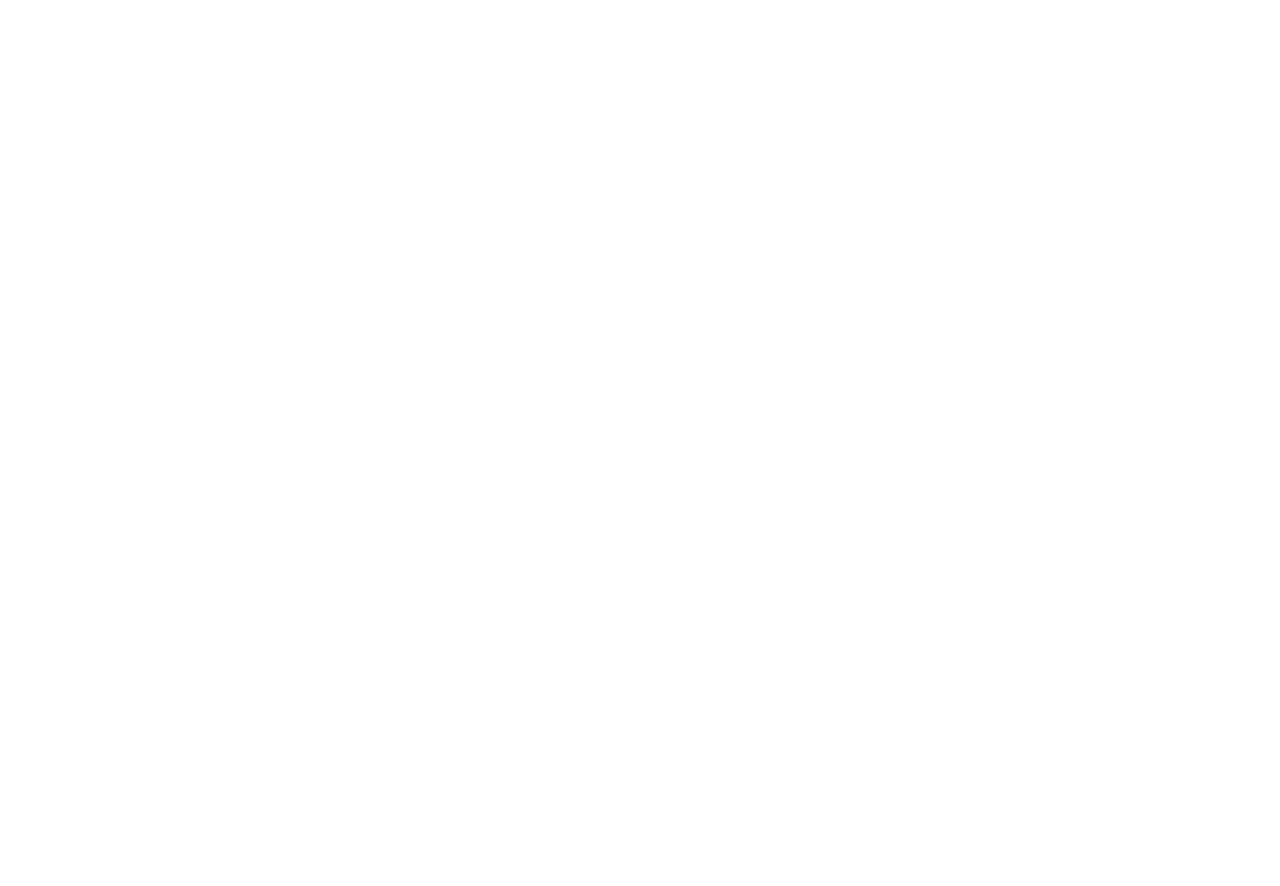
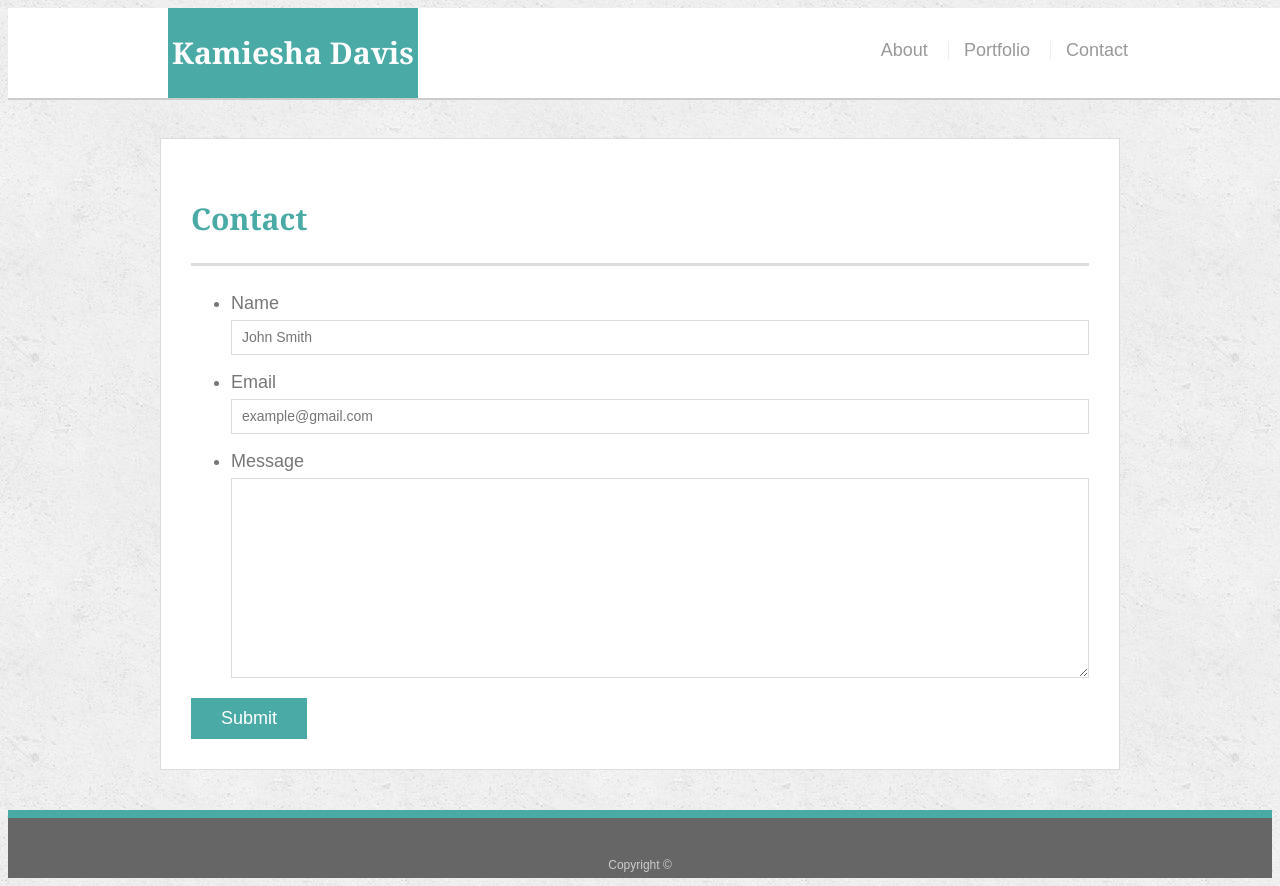
Before and after one commit to Miesha/bootstrap-portfolio, a plain HTML site: page contact.html in a window 1280 px wide. Before the commit the page ends 800 px from the top, so only its background shows below. Drawn offline with Linux system fonts and the light colour scheme.

Commit message:
styled portfolio

```diff
--- a/assets/css/style.css
+++ b/assets/css/style.css
@@ -1,26 +1,217 @@
-body{
+body {
+    font-family: Arial, "Helvetica Neue", Helvetica, sans-serif;
+    font-size: 18px;
+    line-height: 34px;
+    color: #777777;
+    background: url("../images/concrete_seamless.png");
+  }
 
-    font-family: cursive;
-    background-color: gray;
+  * {
+    box-sizing: border-box;
+  }
 
+  /* general */
 
-}
+  .container {
+    width: 100%;
+    max-width: 960px;
+    margin: 0 auto;
+    clear: both;
+  }
 
- /* h1{
-    padding: 5px;
-    background-color: #48d1cc;
-    margin:5%;
-    Margin-top: 0;
+  h1,
+  h2,
+  h3,
+  p {
+    margin-bottom: 20px;
+  }
+
+  p:last-child {
+    margin-bottom: 0;
+  }
+
+  h1,
+  h2,
+  h3 {
+    font-family: Georgia, Times, "Times New Roman", serif;
+    font-weight: 700;
+    color: #4aaaa5;
+  }
+
+  h1 {
+    padding-bottom: 20px;
+    font-size: 30px;
+    line-height: 49px;
+    border-bottom: 3px solid #dddddd;
+  }
+
+  h2,
+  h3 {
+    font-size: 22px;
+  }
+
+  /* header */
+
+  #masthead {
+    position: fixed;
+    z-index: 99;
+    width: 100%;
+    margin: 0 0 30px;
+    overflow: auto;
+    color: #ffffff;
+    background: #ffffff;
+    border-bottom: 2px solid #cccccc;
+  }
+
+  #logo {
+    float: left;
+    width: 250px;
+    height: 90px;
+    font-family: Georgia, Times, "Times New Roman", serif;
+    font-size: 30px;
+    font-weight: 700;
+    line-height: 90px;
+    color: #ffffff;
+    text-align: center;
+    text-decoration: none;
+    background: #4aaaa5;
+  }
+
+  nav {
+    float: right;
+    margin-top: 25px;
+  }
+
+  nav a {
+    display: inline-block;
+    padding-left: 15px;
+    margin-left: 15px;
+    line-height: 18px;
+    color: #999;
+    text-decoration: none;
+    border-left: 1px solid #efefef;
+  }
+
+  nav a:first-child {
+    border-left: 0 none;
+  }
+
+  /* footer */
+
+  footer {
+    padding: 30px 0;
+    clear: both;
+    font-size: 12px;
+    color: #ffffff;
+    color: #cccccc;
+    text-align: center;
+    background: #666666;
+    border-top: 8px solid #4aaaa5;
+    height: 50px;
+  }
+
+  h3, h2 {
+    padding-bottom: 20px;
+    margin-bottom: 15px;
+    line-height: 22px;
+    border-bottom: 2px solid #eeeeee;
+  }
+
+  /* main */
+
+  #main-container {
+    padding-top: 130px;
+    min-height: calc(100vh - 70px);
+  }
+
+  .main-section {
+    float: left;
+    width: 100%;
+    max-width: 960px;
+    padding: 30px;
+    margin: 0 0 40px;
+    background: #ffffff;
+    border: 1px solid #dddddd;
+  }
+
+  /* portfolio page */
+
+  .work {
+    position: relative;
+    float: left;
+    width: 274px;
+    margin: 20px 0 25px;
+    overflow: auto;
+  }
+
+  .work:nth-child(even) {
+    margin-right: 40px;
+  }
+
+  .work img {
+    width: 100%;
+    border: 0 none;
+    opacity: 0.8;
+  }
+
+  .work h3 {
     position: absolute;
+    bottom: 20px;
+    width: 100%;
+    padding: 15px;
+    margin-bottom: 0;
+    font-weight: 300;
+    line-height: 30px;
+    color: #ffffff;
+    text-align: center;
+    background: #4aaaa5;
+    border-bottom: 0;
+  }
 
-}  */
+  .auth-image {
+    float: left;
+    width: 200px;
+    height: auto;
+    margin-top: 10px;
+    margin-right: 25px;
+  }
 
+  /* contact page */
 
+  #contact-form ul {
+    margin-bottom: 20px;
+  }
 
-/* .nav{
-    background-color: aquamarine;
-    margin: 0;
-    padding: 20px 20px 20px 20px blue;
-    border: solid black 1px;
-    float: left;
-} */
+  #contact-form li {
+    margin-bottom: 10px;
+  }
+
+  label,
+  input[type=text],
+  input[type=email],
+  textarea {
+    display: block;
+    width: 100%;
+  }
+
+  input[type=text],
+  input[type=email],
+  textarea {
+    height: 35px;
+    padding: 0 10px;
+    font-size: 14px;
+    border: 1px solid #dddddd;
+  }
+
+  textarea {
+    height: 200px;
+  }
+
+  input[type=submit] {
+    padding: 10px 30px;
+    font-size: 18px;
+    color: #ffffff;
+    cursor: pointer;
+    background: #4aaaa5;
+    border: 0 none;
+  }
--- a/contact.html
+++ b/contact.html
@@ -0,0 +1,57 @@
+
+<!doctype html>
+<html lang="en-us">
+
+<head>
+  <meta charset="UTF-8">
+  <title>Contact | Kamiesha Davis</title>
+  <link rel="stylesheet" type="text/css" href="assets/css/style.css">
+</head>
+
+<body>
+
+  <header id="masthead">
+    <div class="container">
+      <a href="index.html" id="logo">Kamiesha Davis</a>
+      <nav>
+        <a href="index.html">About</a>
+        <a href="portfolio.html">Portfolio</a>
+        <a href="contact.html">Contact</a>
+      </nav>
+    </div>
+  </header>
+
+  <div id="main-container" class="container">
+    <section class="main-section">
+      <h1>Contact</h1>
+
+      <form id="contact-form">
+        <ul>
+          <li>
+            <label for="name">Name</label>
+            <input type="text" id="name" name="name" placeholder="John Smith" required="required">
+          </li>
+          <li>
+            <label for="email">Email</label>
+            <input type="email" id="email" name="email" placeholder="example@gmail.com" required="required">
+          </li>
+          <li>
+            <label for="message">Message</label>
+            <textarea id="message" name="message" required="required"></textarea>
+          </li>
+        </ul>
+        <input type="submit">
+      </form>
+
+    </section>
+
+  </div>
+
+  <footer>
+    <div class="container">
+      Copyright &copy;
+    </div>
+  </footer>
+</body>
+
+</html>
```
Also changed, not shown: index.html (+31 -40 lines), portfolio.html (+65 -0 lines), assets/images/concrete_seamless.png (added), assets/images/technics-q-c-640-480-1.jpg (added), assets/images/technics-q-c-640-480-2.jpg (added), assets/images/technics-q-c-640-480-5.jpg (added), assets/images/technics-q-c-640-480-7.jpg (added), assets/images/technics-q-c-640-480-9.jpg (added).
